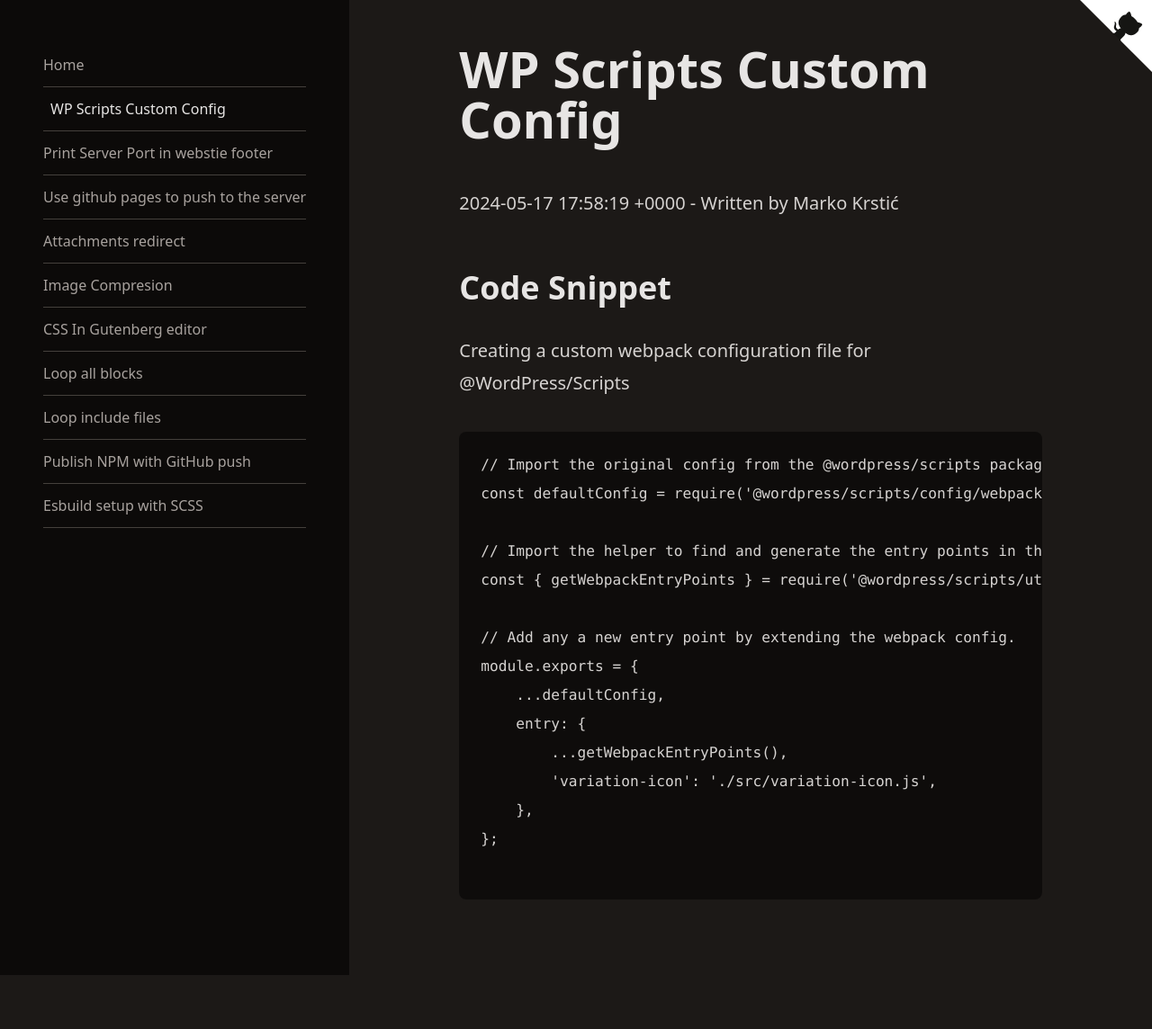
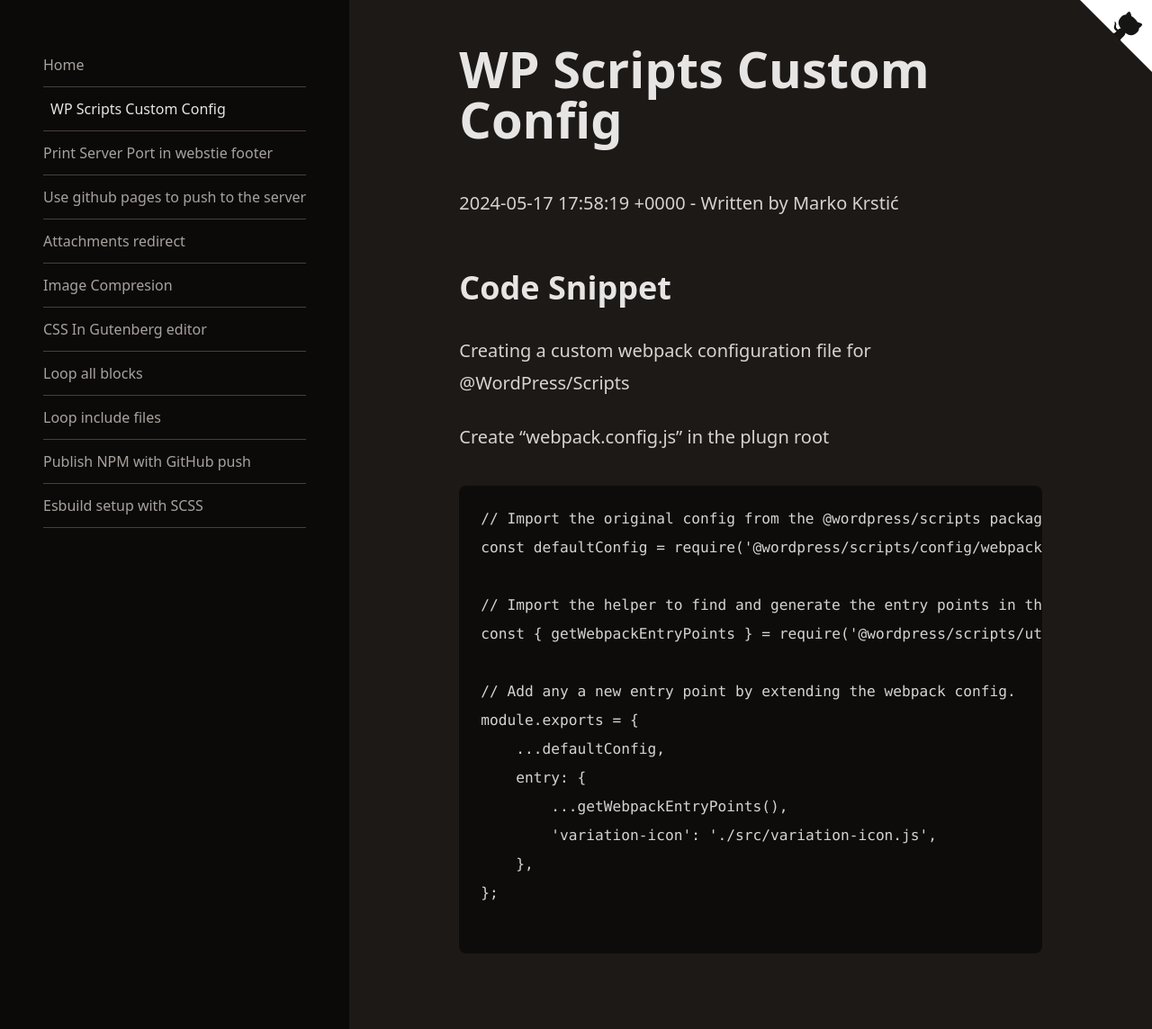
Before and after one commit to wpdevnotes/wpdevnotes, a Jekyll site: the page built from _posts/2024-05-17-wp-scripts-custom-webpack.md, in a window 1280 px wide. Shown: the whole page at 90% size. Built offline with Jekyll 4.4.1, drawn with Linux system fonts in a browser that asks for light colours; before the commit the page ends 1084 px from its top, so only the background shows below that.

Commit message:
Update 2024-05-17-wp-scripts-custom-webpack.md

````diff
--- a/_posts/2024-05-17-wp-scripts-custom-webpack.md
+++ b/_posts/2024-05-17-wp-scripts-custom-webpack.md
@@ -7,6 +7,8 @@
 ## Code Snippet
 
 Creating a custom webpack configuration file for @WordPress/Scripts
+
+Create "webpack.config.js" in the plugn root
 
 
 ```js
````
